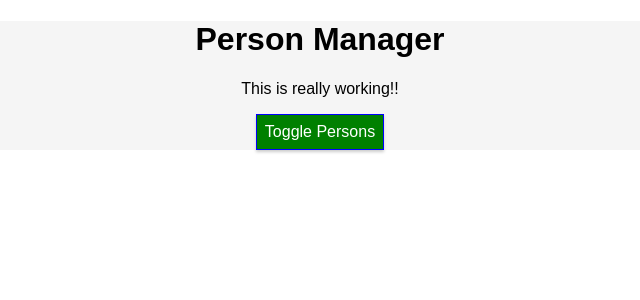
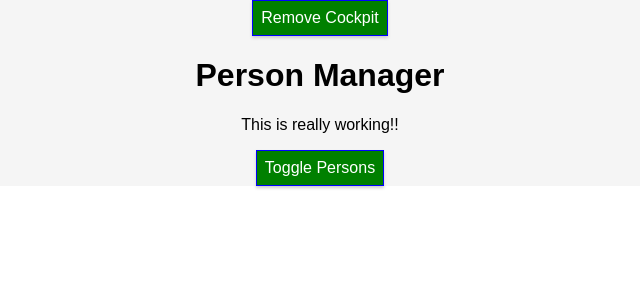
Before and after one commit to AlphaNiner1415/react-tutorial, a React app in the folder react-complete-guide/: page / in a window 1280 px wide. Shown: the top 300 px of the page, without its empty margins (320-960 px from the left). Built offline with nearby package versions, Linux system fonts and the light colour scheme.

Commit message:
addded second useeffect

```diff
--- a/react-complete-guide/src/components/Cockpit/Cockpit.js
+++ b/react-complete-guide/src/components/Cockpit/Cockpit.js
@@ -11,11 +11,17 @@
             alert('Saved data to cloud');
         },1000);
         return () => {
-            console.log('[Cockpit.js] clean up work');
+            console.log('[Cockpit.js] clean up work in useEffect');
         }
 
     }, []); //Empty brackets means no dependencies for useEffect, so it will only run once at start, because there will be no dependency change to trigger it.
 
+    useEffect(() => {
+        console.log('[Cockpit.js] 2nd useEffect');
+        return () => {
+            console.log('[Cockpit.js] clean up work in 2nd useEffect');
+        }
+    });
     let assignedClasses = [];
     let btnClass = '';
     if(props.showPersons){
--- a/react-complete-guide/src/containers/App.js
+++ b/react-complete-guide/src/containers/App.js
@@ -17,7 +17,8 @@
             { id: 'nkhgi', name: 'Non', age: 19 }
         ],
         otherState: 'some other value',
-        showPersons: false
+        showPersons: false,
+        showCockpit: true
     }
     static getDerivedStateFromProps(props, state){
         console.log('[App.js] get derived state from props', props);
@@ -102,12 +103,20 @@
         return (
 
             <div className={classes.App}>
-                <Cockpit
+                <button onClick={() => {
+                    this.setState({ showCockpit: false });
+                    }}
+                >
+                    Remove Cockpit
+                </button>
+                {this.state.showCockpit ? (<Cockpit
                     title={this.props.appTitle} //component props must be referred to using this keyword
                     showPersons={this.state.showPersons}
-                    persons = {this.state.persons}
-                    clicked = {this.togglePersonsHandler} />
-                { /*Note 1*/ }
+                    persons={this.state.persons}
+                    clicked={this.togglePersonsHandler}
+                    />
+                    ) : null}
+
                 {persons}
 
             </div>
```
